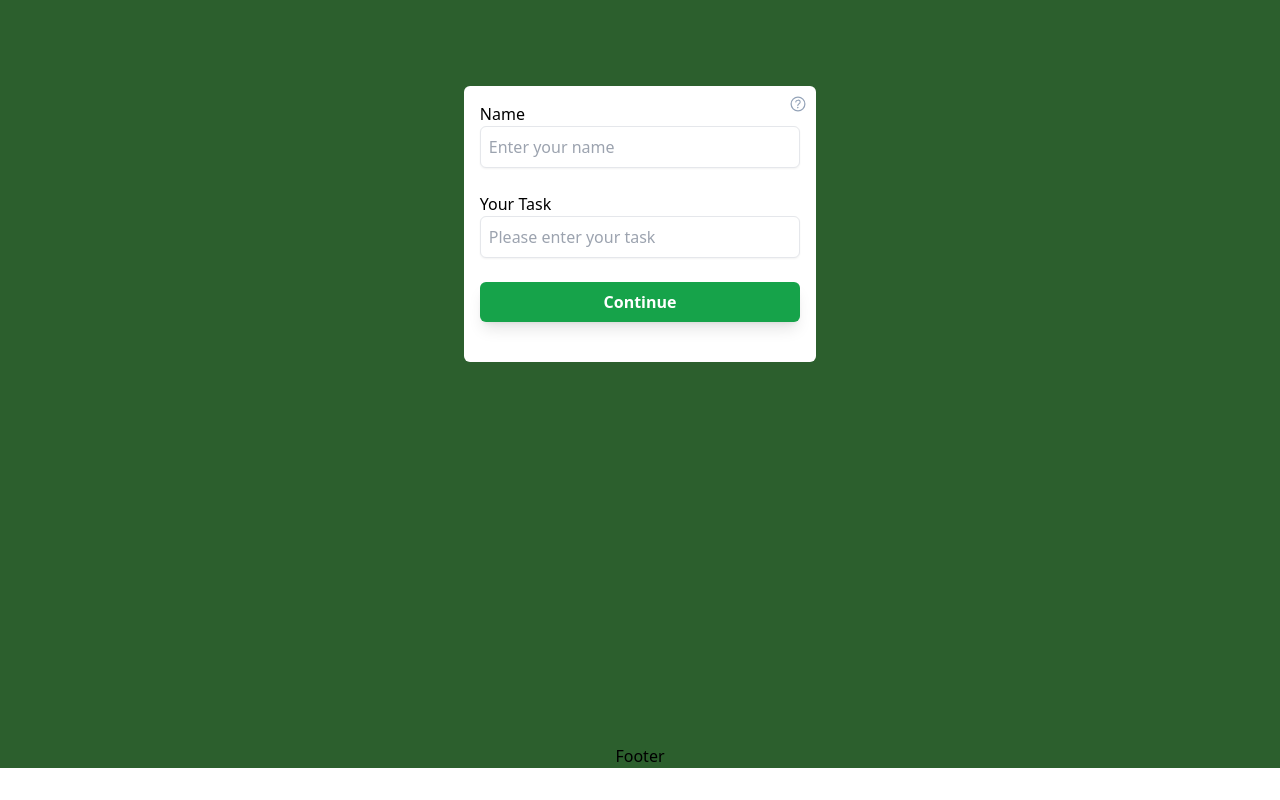
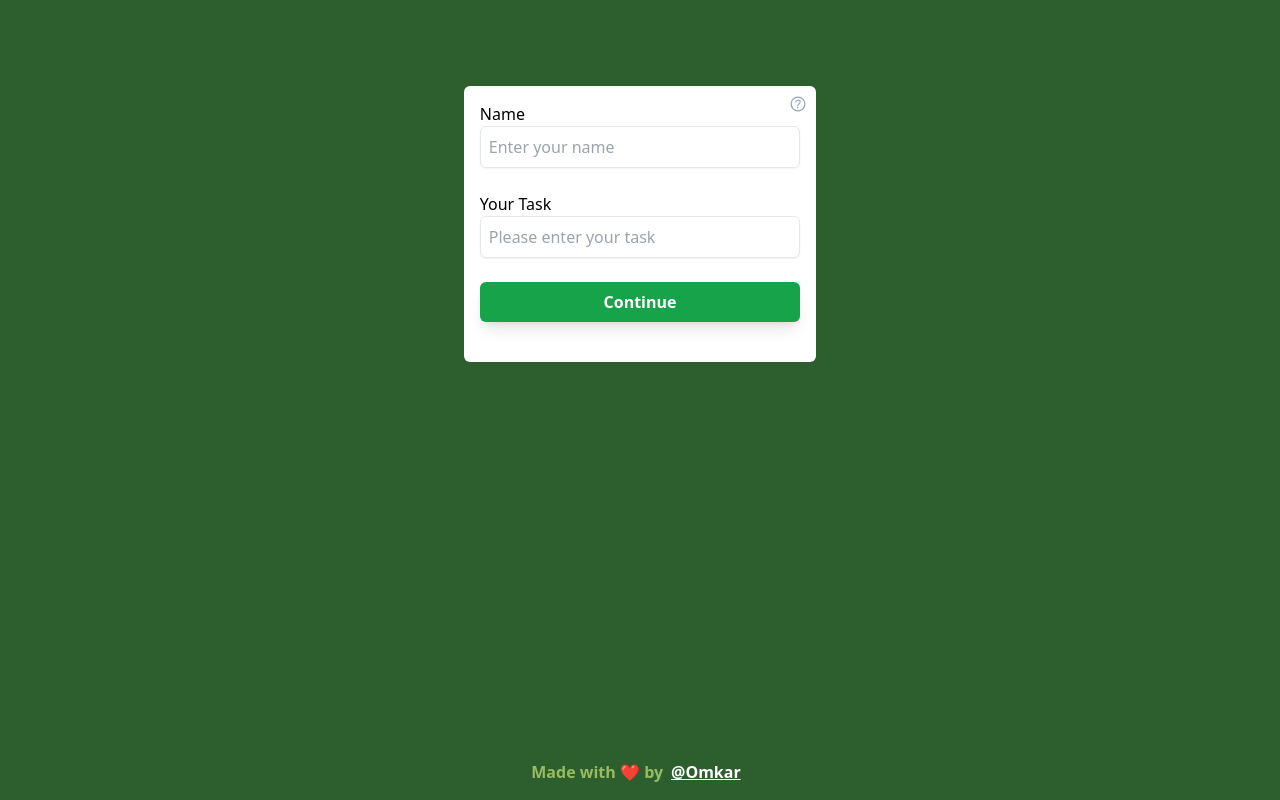
Before and after one commit to Omkar-Jawalkar/30Doer, a React (Vite) app: page /register in a window 1280 px wide. Shown: the part 188-988 px from the top of the page. Before the commit the page ends 956 px from the top, so only its background shows below. Built offline with nearby package versions, Linux system fonts and the light colour scheme; no server answers.

Commit message:
Update sw.js, FirstLogin.jsx, Footer.jsx, useFetch.jsx, config.js, and Home.jsx

```diff
--- a/dev-dist/sw.js
+++ b/dev-dist/sw.js
@@ -82,7 +82,7 @@ define(['./workbox-16108a29'], (function (workbox) { 'use strict';
    */
   workbox.precacheAndRoute([{
     "url": "index.html",
-    "revision": "0.jpmmh1mc4p"
+    "revision": "0.rkpnu50pt28"
   }], {});
   workbox.cleanupOutdatedCaches();
   workbox.registerRoute(new workbox.NavigationRoute(workbox.createHandlerBoundToURL("index.html"), {
--- a/src/components/first-login/FirstLogin.jsx
+++ b/src/components/first-login/FirstLogin.jsx
@@ -44,7 +44,6 @@ const FirstLogin = () => {
             setLocalStorageStreak(streak);
             navigate("/qr");
         } else {
-            console.log("called");
             toast.warn("Please fill all the details", {
                 position: "bottom-right",
                 autoClose: 5000,
--- a/src/components/footer/Footer.jsx
+++ b/src/components/footer/Footer.jsx
@@ -1,5 +1,18 @@
+import { Link } from "react-router-dom";
 const Footer = () => {
-    return <div>Footer</div>;
+    return (
+        <div className="w-full  text-[#97BC62] font-bold text-md text-md p-4  flex justify-center items-center">
+            Made with ❤️ by{" "}
+            <Link
+                target="_blank"
+                to={"https://github.com/Omkar-Jawalkar"}
+                className="px-2 underline text-white"
+            >
+                {" "}
+                @Omkar
+            </Link>
+        </div>
+    );
 };
 
 export default Footer;
--- a/src/hooks/useFetch.jsx
+++ b/src/hooks/useFetch.jsx
@@ -10,11 +10,9 @@ const useFetch = (url = null) => {
             setIsLoading(true);
             const response = await fetch(url);
             const responseData = await response.json();
-            console.log(responseData);
             setData(responseData);
             setIsLoading(false);
         } catch (error) {
-            console.log(error);
             setError(error);
             setIsLoading(false);
         }
--- a/src/i18n/config.js
+++ b/src/i18n/config.js
@@ -28,7 +28,7 @@ i18n.use(initReactI18next).init({
     },
     ns: ["translations"],
     defaultNS: "translations",
-    debug: true,
+    debug: false,
     interpolation: {
         escapeValue: false,
     },
--- a/src/pages/home/Home.jsx
+++ b/src/pages/home/Home.jsx
@@ -28,7 +28,6 @@ const Home = () => {
                 return acc;
             }
         }, 0);
-        console.log(streakCount);
         setStreakCount(streakCount);
     }, [streak]);
 
--- a/src/plugins/Html5QrcodePlugin.jsx
+++ b/src/plugins/Html5QrcodePlugin.jsx
@@ -11,8 +11,8 @@ const Html5QrcodePlugin = () => {
     const cameraId = useRef();
     const [cameraStarted, setCameraStarted] = useState(false);
     const [streak, setStreak] = useLocalStorage("streak", []);
-    const [name, setName] = useLocalStorage("name", "");
-    const [task, setTask] = useLocalStorage("task", "");
+    const [name] = useLocalStorage("name", "");
+    const [task] = useLocalStorage("task", "");
     // const { navigate } = useNavigate();
 
     const markStreak = () => {
@@ -38,7 +38,6 @@ const Html5QrcodePlugin = () => {
                  * { id: "id", label: "label" }
                  */
                 if (devices && devices.length) {
-                    console.log(devices);
                     cameraId.current = devices[0].id;
                     // .. use this to start scanning.
                 }
@@ -91,6 +90,15 @@ const Html5QrcodePlugin = () => {
 
         return () => {
             // !todo : clean up the event listners
+            if (html5QrCodeRef.current) {
+                try {
+                    setCameraStarted(false);
+                    stopCamera();
+                    html5QrCodeRef.current.clear();
+                } catch (error) {
+                    console.log("Failed to clear html5QrcodeScanner. ", error);
+                }
+            }
         };
     }, []);
 
```
